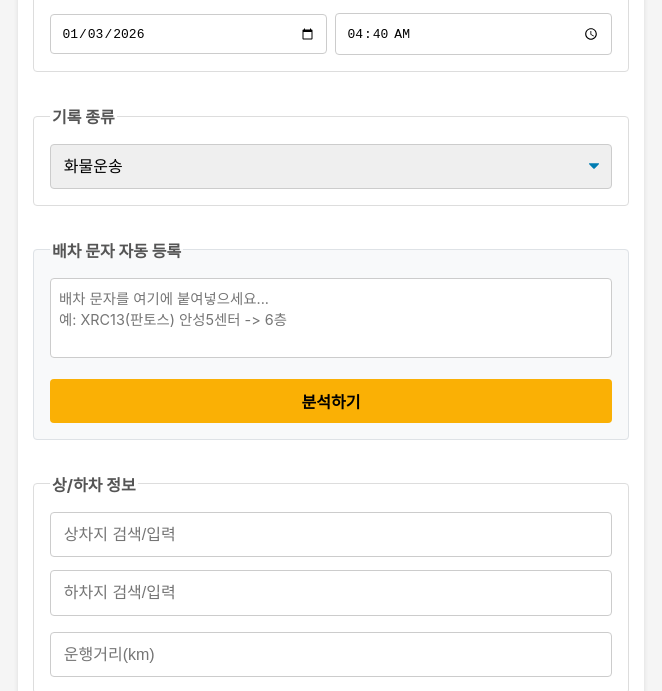
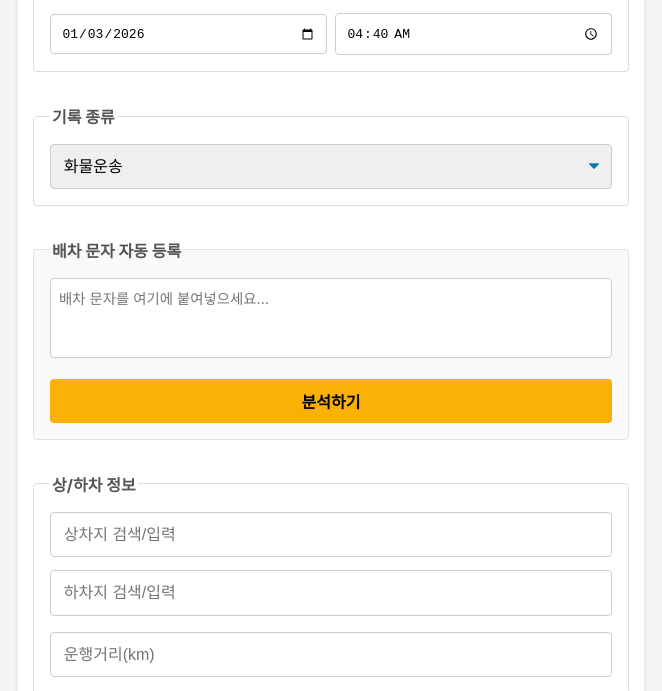
Before and after one commit to po-ding/COUPANG_4.0, a plain HTML site: page index.html in a window 1280 px wide. Shown: the part 109-800 px from the top of the page, without its empty margins (309-971 px from the left). Drawn offline with Linux system fonts and the light colour scheme.

Commit message:
Update SMS input textarea placeholder text

```diff
--- a/index.html
+++ b/index.html
@@ -48,7 +48,7 @@
                 <!-- SMS 파서 -->
 <fieldset id="sms-parser-section" style="background-color: #f8f9fa; border: 1px solid #dee2e6;">
     <legend>배차 문자 자동 등록</legend>
-    <textarea id="sms-input" placeholder="배차 문자를 여기에 붙여넣으세요...&#10;예: XRC13(판토스) 안성5센터 -> 6층" style="width:100%; height:80px; margin-bottom:5px; border:1px solid #ccc; border-radius:4px; padding:8px; box-sizing:border-box; resize:none; font-family:inherit;"></textarea>
+    <textarea id="sms-input" placeholder="배차 문자를 여기에 붙여넣으세요..." style="width:100%; height:80px; margin-bottom:5px; border:1px solid #ccc; border-radius:4px; padding:8px; box-sizing:border-box; resize:none; font-family:inherit;"></textarea>
     <button type="button" id="btn-parse-sms" style="background-color: #fab005; color: black; font-weight: bold; width:100%; padding:10px; border:none; border-radius:4px; cursor:pointer;">분석하기</button>
     <div id="sms-parse-results" class="hidden" style="margin-top:10px; max-height:300px; overflow-y:auto; border-top:1px solid #eee; padding-top:10px;"></div>
 </fieldset>
```
